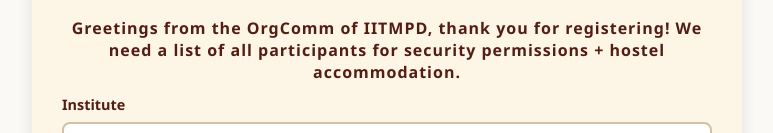
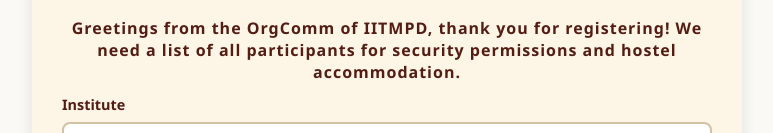
Before and after one commit to king-midas23/IITMPD26_registration, a plain HTML site: page index.html in a window 1280 px wide. Shown: the part 192-325 px from the top of the page, without its empty margins (253-1026 px from the left). Drawn offline with Linux system fonts and the light colour scheme.

Commit message:
Update index.html

```diff
--- a/index.html
+++ b/index.html
@@ -171,7 +171,7 @@
 <div class="container">
   <h1>IITMPD 2026</h1>
   <h2>Participant Details</h2>
-  <h3>Greetings from the OrgComm of IITMPD, thank you for registering! We need a list of all participants for security permissions + hostel accommodation. </h3>
+  <h3>Greetings from the OrgComm of IITMPD, thank you for registering! We need a list of all participants for security permissions and hostel accommodation. </h3>
 
   <form id="regForm">
     <div class="form-group">
```
